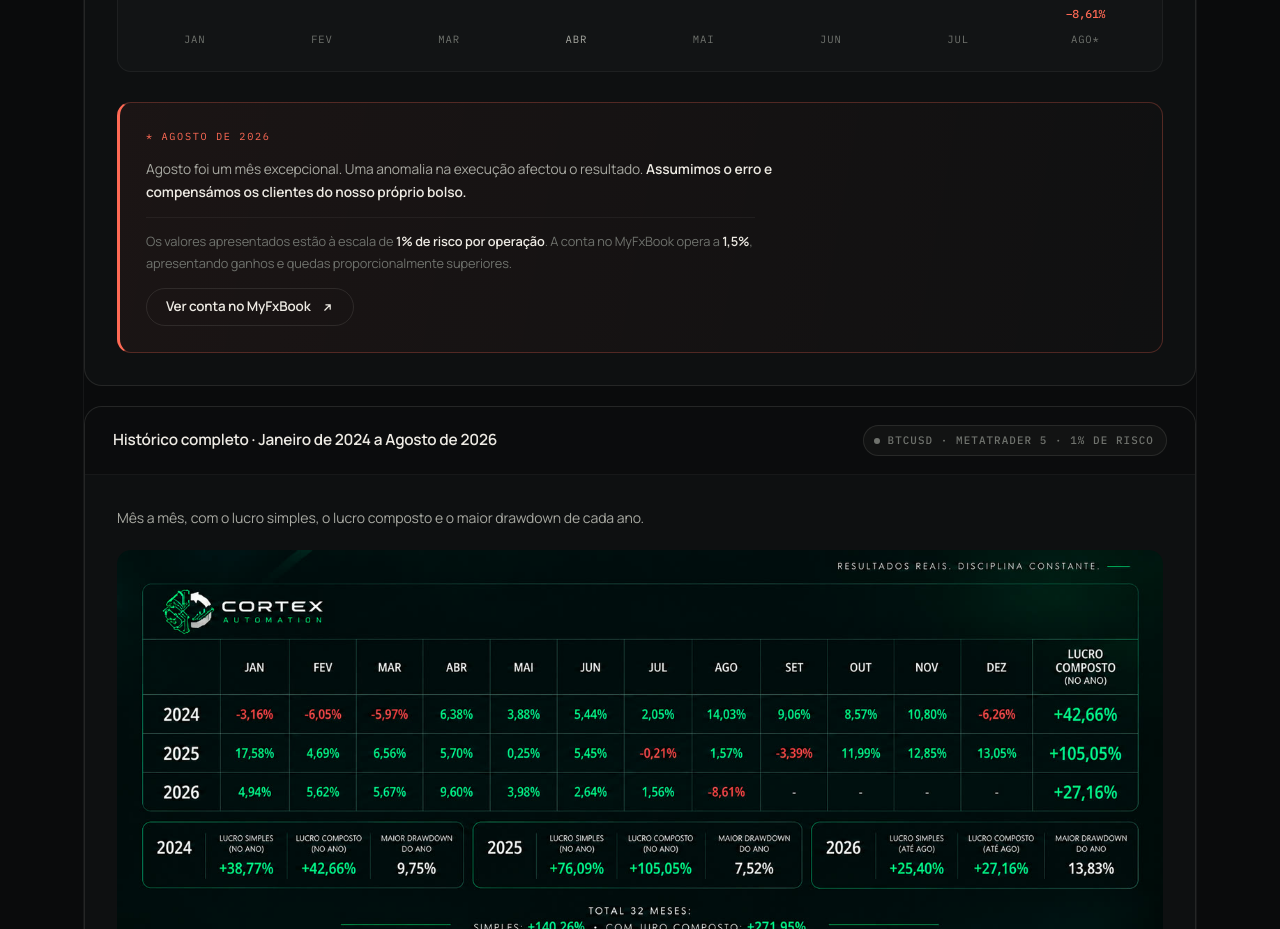
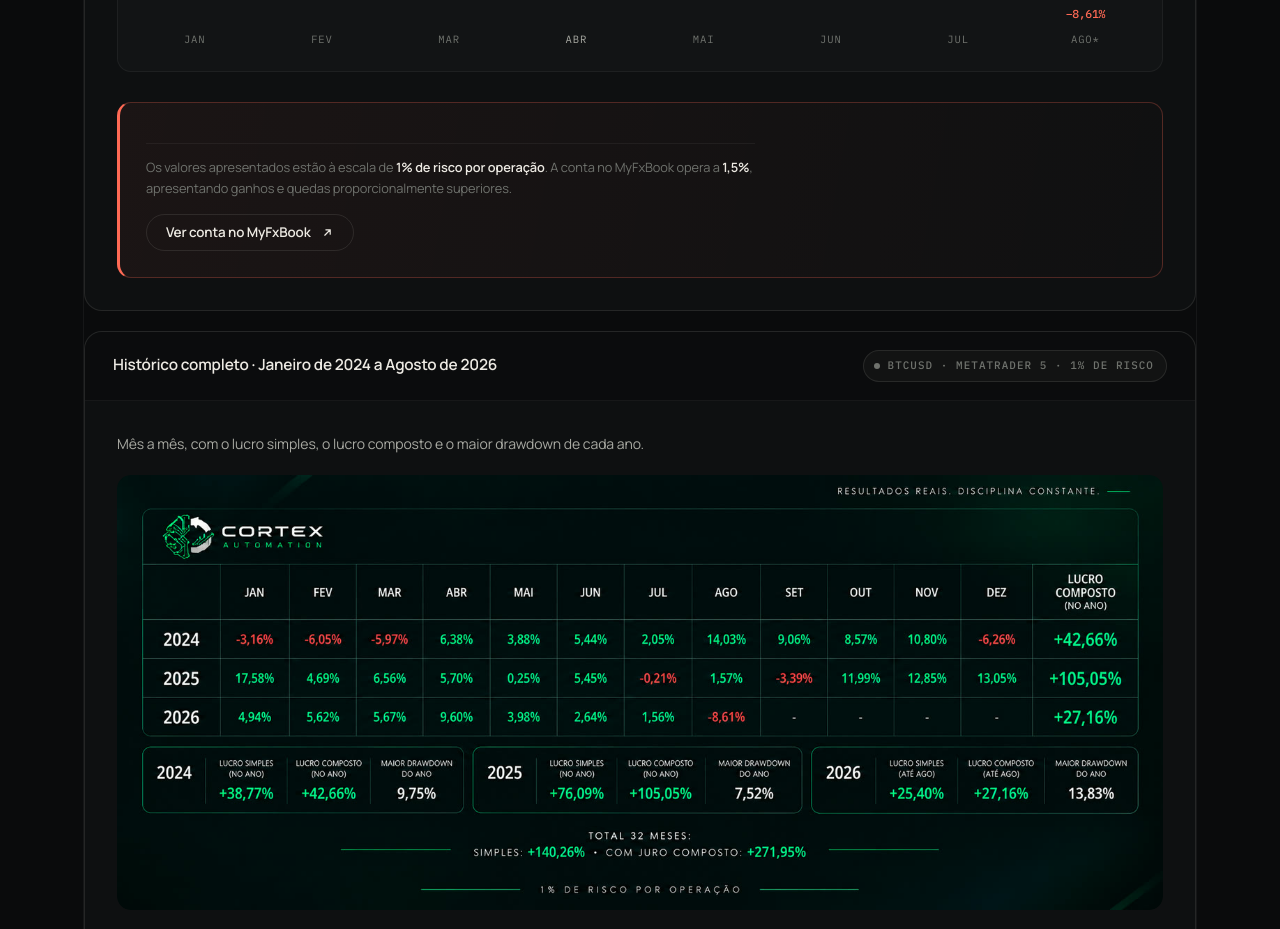
Before and after one commit to brunolopes9/Cortex, a website: page index.html in a window 1280 px wide. Shown: the part 3726-4655 px from the top of the page. Drawn offline with Linux system fonts and the light colour scheme; animation ran at ten frames a second.

```diff
--- a/index.html
+++ b/index.html
@@ -411,10 +411,7 @@
         </div>
 
         <div class="agosto">
-          <span class="agosto__tag">* Agosto de 2026</span>
   <div class="agosto__bd">
-            <p>Agosto foi um m&ecirc;s excepcional. Uma anomalia na execu&ccedil;&atilde;o afectou o resultado.
-            <strong>Assumimos o erro e compens&aacute;mos os clientes do nosso pr&oacute;prio bolso.</strong></p>
     <p class="agosto__fx">Os valores apresentados est&atilde;o &agrave; escala de <strong>1% de risco por
     opera&ccedil;&atilde;o</strong>. A conta no MyFxBook opera a <strong>1,5%</strong>, apresentando ganhos e
     quedas proporcionalmente superiores.</p>
```
Lines whose indentation alone changed are shown as unchanged.
